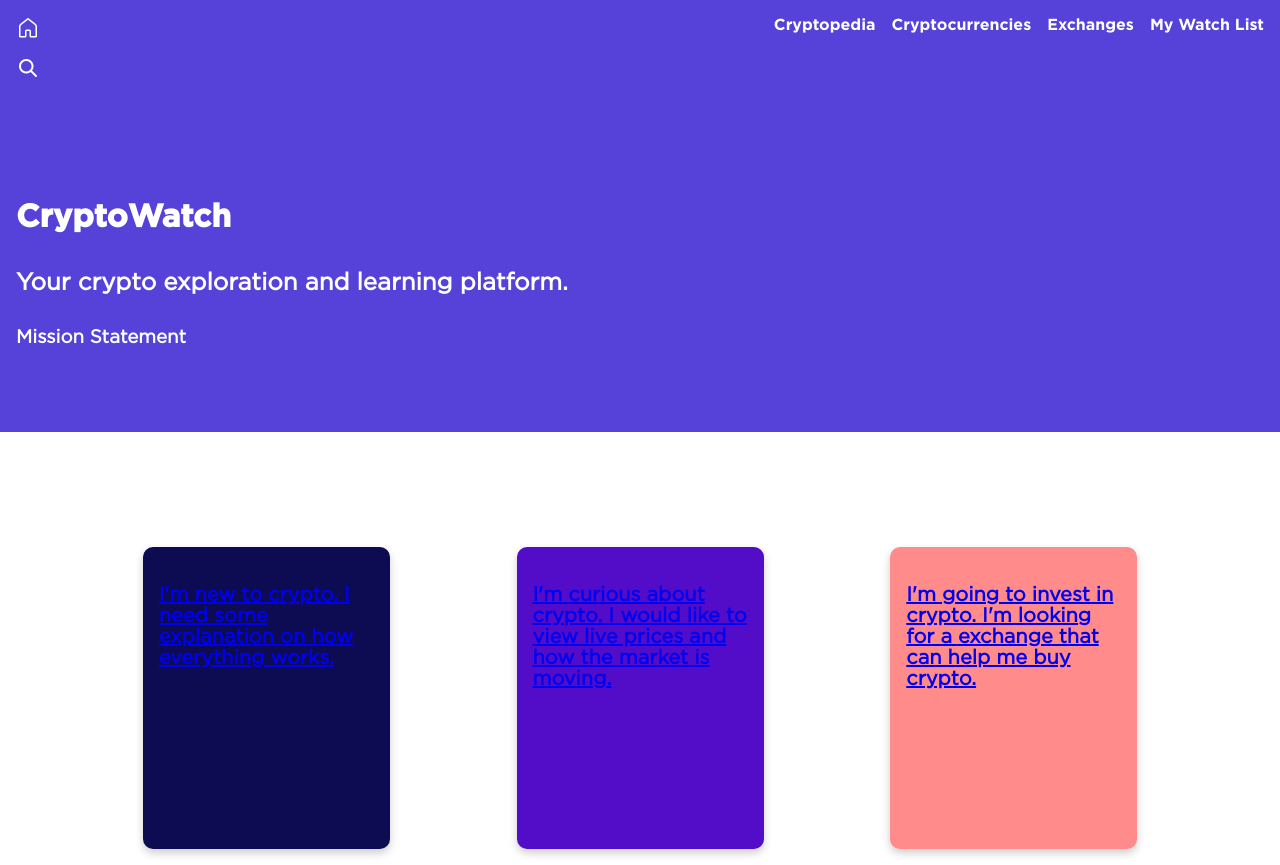
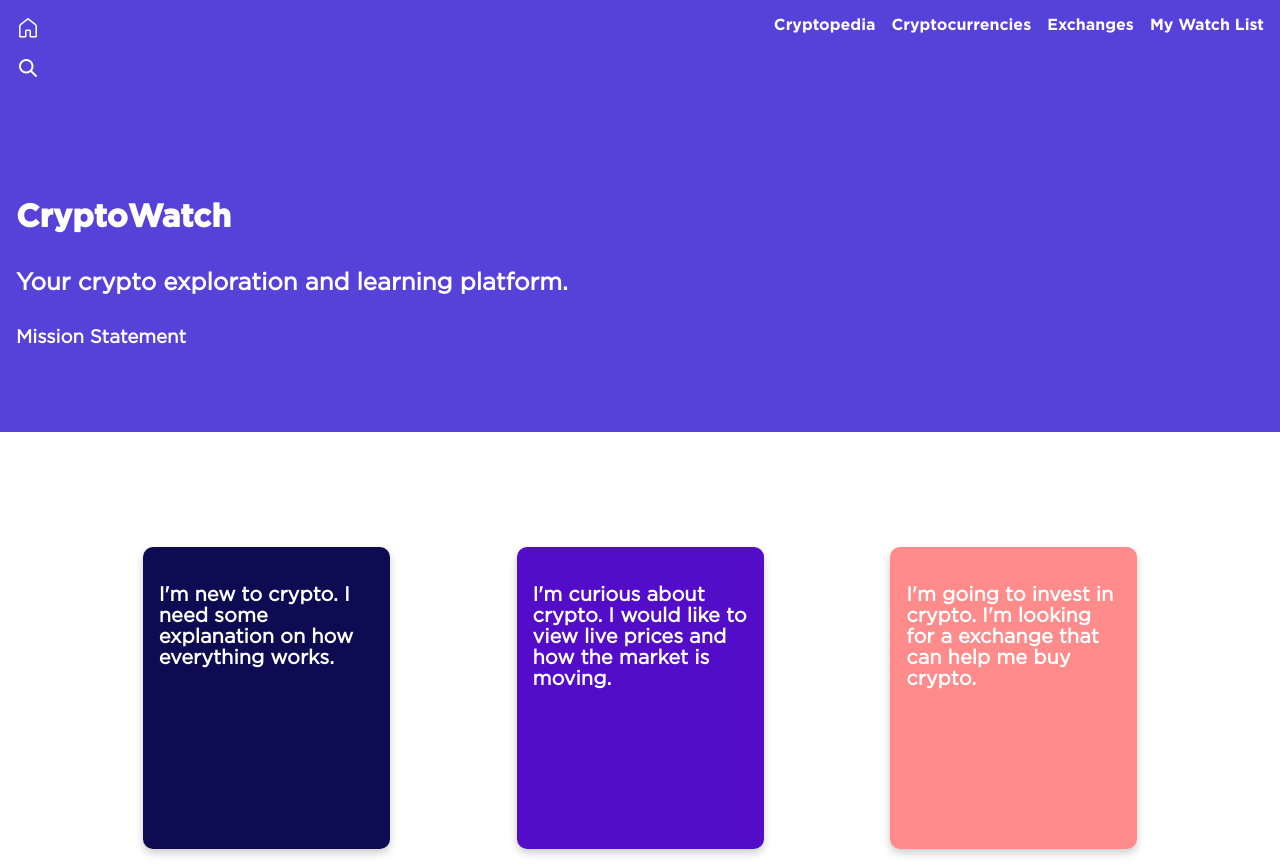
Before and after one commit to kelsiebesingeryeh/crypto-watch, a React (Create React App) app: page / in a window 1280 px wide. Built offline with nearby package versions, Linux system fonts and the light colour scheme; no server answers.

Commit message:
Add nav bar links

```diff
--- a/src/Components/Home/Home.css
+++ b/src/Components/Home/Home.css
@@ -0,0 +1,4 @@
+a {
+    text-decoration: none;
+    color: white;
+}
--- a/src/Components/Home/Home.js
+++ b/src/Components/Home/Home.js
@@ -1,5 +1,6 @@
 import React from 'react'
 import {Link} from 'react-router-dom'
+import './Home.css'
 
 const Home = () => {
     return (
--- a/src/Components/Nav/Nav.js
+++ b/src/Components/Nav/Nav.js
@@ -2,6 +2,7 @@ import React from 'react'
 import './Nav.css'
 import home from './home.png'
 import search from './search.png'
+import {Link} from 'react-router-dom'
 
 const Nav = () => {
     return (
@@ -11,9 +12,15 @@ const Nav = () => {
           <img src={search} alt="search" className="navIcon"></img>
         </div>
         <div className="rightNav">
-          <p className="rightNavItems">Cryptopedia</p>
-          <p className="rightNavItems">Cryptocurrencies</p>
-          <p className="rightNavItems">Exchanges</p>
+          <Link to="cryptopedia">
+            <p className="rightNavItems">Cryptopedia</p>
+          </Link>
+          <Link to="cryptoMarkets">
+            <p className="rightNavItems">Cryptocurrencies</p>
+          </Link>
+          <Link to='cryptoExchanges'>
+            <p className="rightNavItems">Exchanges</p>
+          </Link>
           <p className="rightNavItems">My Watch List</p>
         </div>
       </nav>
```
